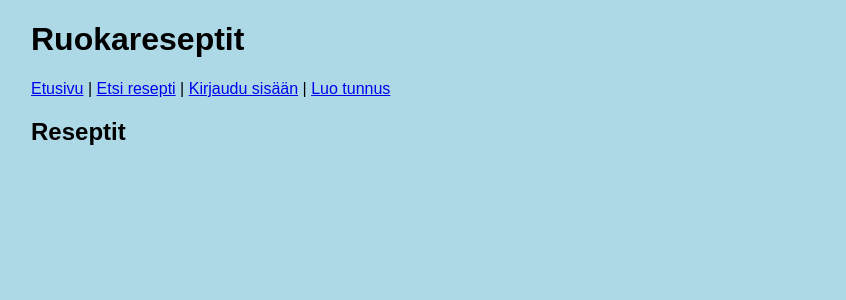
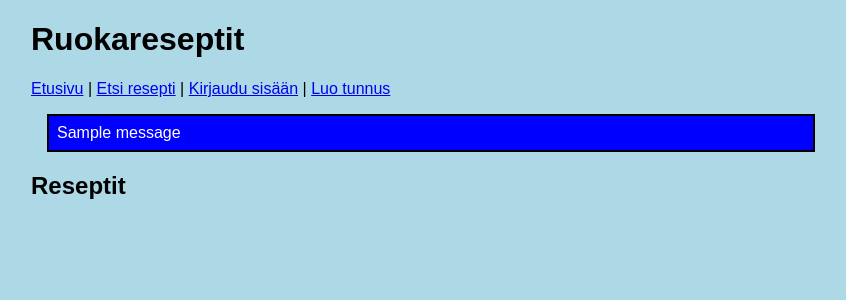
Before and after one commit to MatiasS717/Ruokareseptit, a Flask app: page / in a window 1280 px wide. Shown: the top 300 px of the page, without its empty margins (209-1055 px from the left). Run offline with Flask 3, Linux system fonts and the light colour scheme; one stand-in notice (Sample message) is shown; data that the repository does not hold is empty.

Commit message:
Improved error messages

```diff
--- a/app.py
+++ b/app.py
@@ -1,6 +1,6 @@
 import sqlite3
 from flask import Flask
-from flask import abort, redirect, render_template, request, session
+from flask import abort, flash, redirect, render_template, request, session
 import config
 import db
 import items
@@ -188,13 +188,15 @@ def create():
     password1 = request.form["password1"]
     password2 = request.form["password2"]
     if password1 != password2:
-        return "VIRHE: salasanat eivät ole samat"
+        flash("VIRHE: salasanat eivät ole samat")
+        return redirect("/register")
     try:
         users.create_user(username, password1)
     except sqlite3.IntegrityError:
-        return "VIRHE: tunnus on jo varattu"
+        flash("VIRHE: tunnus on jo varattu")
+        return redirect("/register")
 
-    return "Tunnus luotu"
+    return redirect("/")
 
 @app.route("/login", methods=["GET", "POST"])
 def login():
@@ -212,7 +214,8 @@ def login():
             session["username"] = username
             return redirect("/")
         else:
-            return "VIRHE: väärä tunnus tai salasana"
+            flash("VIRHE: väärä tunnus tai salasana")
+            return redirect("/login")
 
 @app.route("/logout")
 def logout():
--- a/static/main.css
+++ b/static/main.css
@@ -10,3 +10,11 @@ body {
     margin: 1em;
     padding: 0.2em 0.5em;
 }
+
+.info {
+  border: 2px solid black;
+  margin: 1em;
+  padding: 0.5em;
+  background-color: blue;
+  color: white;
+}
--- a/templates/layout.html
+++ b/templates/layout.html
@@ -11,7 +11,7 @@
 
   {% if session.username %}
   <p>
-    Olet kirjautunut nimellä {{ session.username }}
+    Olet kirjautunut nimellä <a href="/user/{{ session.user_id }}">{{ session.username }}</a>
   </p>
   {% endif %}
 
@@ -27,6 +27,12 @@
   {% endif %}
   </p>
 
+  {% for message in get_flashed_messages() %}
+  <div class="info">
+    {{ message }}</br>
+  </div>
+  {% endfor %}
+
   {% block content %}{% endblock %}
 </body>
 
```
